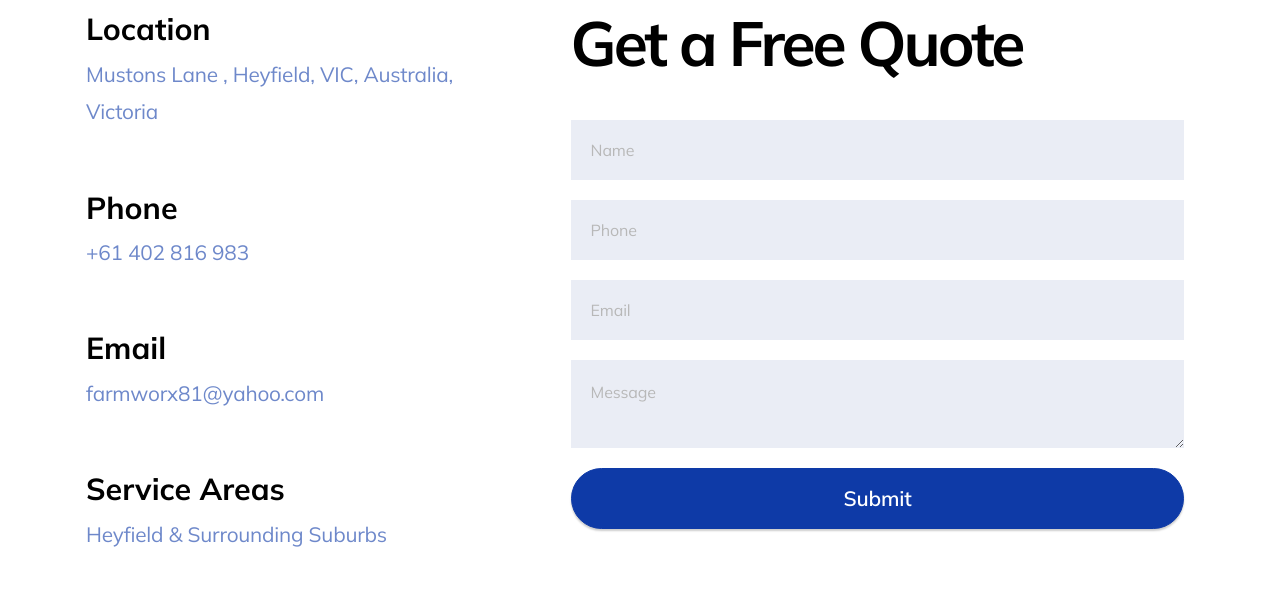
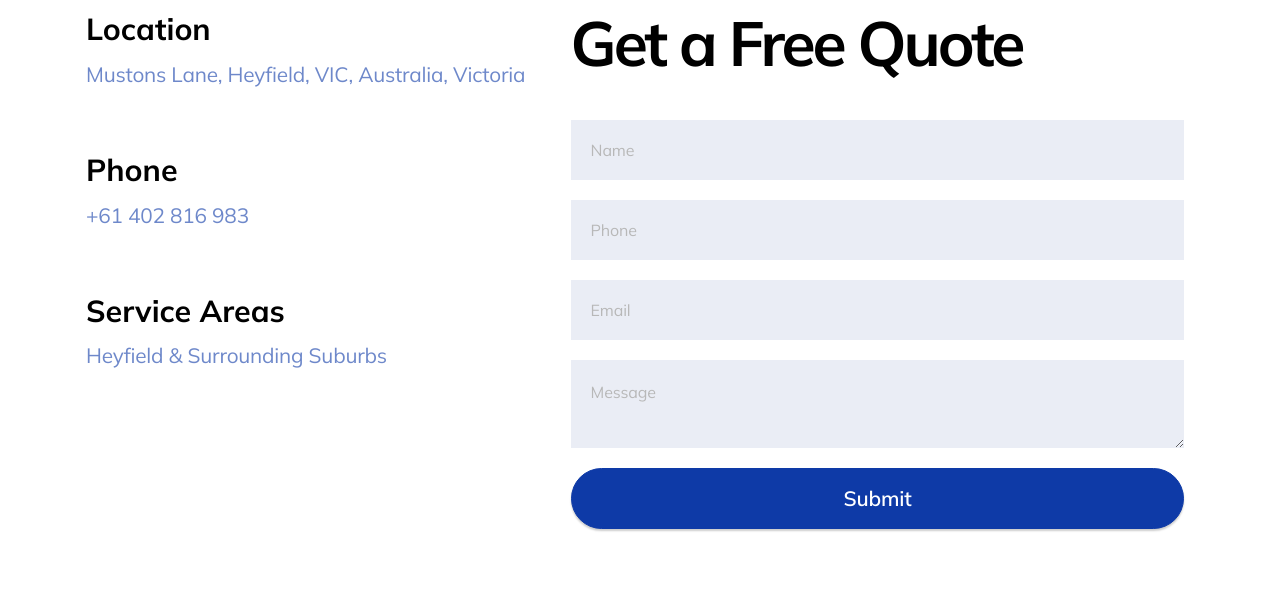
Before and after one commit to Farmworx/Farmworx, a plain HTML site: page index.html in a window 1280 px wide. Shown: the part 6121-6724 px from the top of the page. Drawn offline with Linux system fonts and the light colour scheme; files whose address does not match are found by name.

Commit message:
Add files via upload

```diff
--- a/index.html
+++ b/index.html
@@ -21,7 +21,7 @@
   <link rel="stylesheet" href="assets/recaptcha.css">
   <link rel="preload" href="https://fonts.googleapis.com/css?family=Mulish:200,300,400,500,600,700,800,900,200i,300i,400i,500i,600i,700i,800i,900i&display=swap" as="style" onload="this.onload=null;this.rel='stylesheet'">
   <noscript><link rel="stylesheet" href="https://fonts.googleapis.com/css?family=Mulish:200,300,400,500,600,700,800,900,200i,300i,400i,500i,600i,700i,800i,900i&display=swap"></noscript>
-  <link rel="preload" as="style" href="assets/mobirise/css/mbr-additional.css?v=JJM7s6"><link rel="stylesheet" href="assets/mobirise/css/mbr-additional.css?v=JJM7s6" type="text/css">
+  <link rel="preload" as="style" href="assets/mobirise/css/mbr-additional.css?v=wwsg9F"><link rel="stylesheet" href="assets/mobirise/css/mbr-additional.css?v=wwsg9F" type="text/css">
 
 
 
@@ -603,7 +603,7 @@
                                     Location
                                 </strong></p>
                                 <ul class="list mbr-fonts-style display-7">
-                                    <li class="item-wrap"><a href="https://maps.app.goo.gl/aeRoyQKNfJM75Kqj6" class="text-secondary" target="_blank">Mustons Lane , Heyfield, VIC, Australia, Victoria</a></li>
+                                    <li class="item-wrap"><a href="https://maps.app.goo.gl/aeRoyQKNfJM75Kqj6" class="text-secondary" target="_blank">Mustons Lane, Heyfield, VIC, Australia, Victoria</a></li>
                                 </ul>
                             </div>
                         </div>
@@ -624,17 +624,6 @@
                         <div class="item-wrapper">
                             <div class="card-box">
                                 <p class="card-title mbr-fonts-style display-5"><strong>
-                                    Email
-                                </strong></p>
-                                <ul class="list mbr-fonts-style display-7">
-                                    <li class="item-wrap"><a href="mailto:farmworx81@yahoo.com" class="text-secondary">farmworx81@yahoo.com</a></li>
-                                </ul>
-                            </div>
-                        </div>
-                    </div><div class="item features-without-image item-mb">
-                        <div class="item-wrapper">
-                            <div class="card-box">
-                                <p class="card-title mbr-fonts-style display-5"><strong>
                                     Service Areas</strong></p>
                                 <ul class="list mbr-fonts-style display-7">
                                     <li class="item-wrap">Heyfield &amp; Surrounding Suburbs</li>
@@ -646,7 +635,7 @@
             </div>
             <div class="col-12 col-lg-7 mbr-form card" data-form-type="formoid">
 <!--Formbuilder Form-->
-<form action="https://mobirise.eu/" method="POST" class="mbr-form form-with-styler" data-form-title="Form Name"><input type="hidden" name="email" data-form-email="true" value="YYvi36TlK48Vmk10Ck2YUYykVSAfZNzRAxmdzTGuQxXIR57YCwaj2uWt59nXq4OjhhFUoQTj7LmEAztM+/0BAmP7lknYLcK3GbkJWN00u43i4nZ96V1d1gWzSXTIU+FF.I8hnsYPBZK/unc9/tdDcGZQBIKc+3JhiPgyX1SRP/Ay8hNw3CoddBRCoo+5kXfAfydjIPkZvEuEeycwKOZITymrQch4F8ELhTZgtYRLiXn68r78870up28iUP9kKx0hH">
+<form action="https://mobirise.eu/" method="POST" class="mbr-form form-with-styler" data-form-title="Form Name"><input type="hidden" name="email" data-form-email="true" value="HdXgYmVJcORP+OLR881mWpW3FeAQBhUS1VZlnK7KFumFoTB/vXlXB3+mXmx6tLZdMo/eZWXfuyJLdMZEq30x86r37AARiYH915wLEq4gZY3LssW5emcAohy7SLLwC4af.A38/bnsTgVJrNc/87w/ehQldNvAjxb/9taFZEDOjhWc8NyqrkZio+i3tR9yZLof0d9wE5bOQuDMl9UDhRasNDjXXF1Yrk7vA5qQuAdpCWWc9mkahP3ToUcNm1qUcgbhN">
 <div class="row">
 <div hidden="hidden" data-form-alert="" class="alert alert-success col-12">Thanks for filling out the form! Our team will be contacting you soon.</div>
 <div hidden="hidden" data-form-alert-danger="" class="alert alert-danger col-12"> Oops...! some problem! </div>
@@ -679,7 +668,7 @@
 
 <section data-bs-version="5.1" class="map1 cid-uMEfKYjyEP" id="map1-1n">
 
-    <div class="google-map"><iframe frameborder="0" style="border:0" src="https://www.google.com/maps/embed/v1/place?key=AIzaSyAtXm0x23nRCgazjDV2Kl3GTHRP411ougQ&amp;q=Mustons Lane , Heyfield, VIC, Australia, Victoria" allowfullscreen=""></iframe></div>
+    <div class="google-map"><iframe frameborder="0" style="border:0" src="https://www.google.com/maps/embed/v1/place?key=AIzaSyB7QWkvlxV39ZsyKvhZRjPGVqlJFvxxNkw&amp;q=Mustons Lane , Heyfield, VIC, Australia, Victoria" allowfullscreen=""></iframe></div>
 </section>
 
 <section data-bs-version="5.1" class="footer3 educationm4_footer3 cid-uMDA57RW6A" id="footer3-v">
```
Also changed, not shown: 1 other file.
